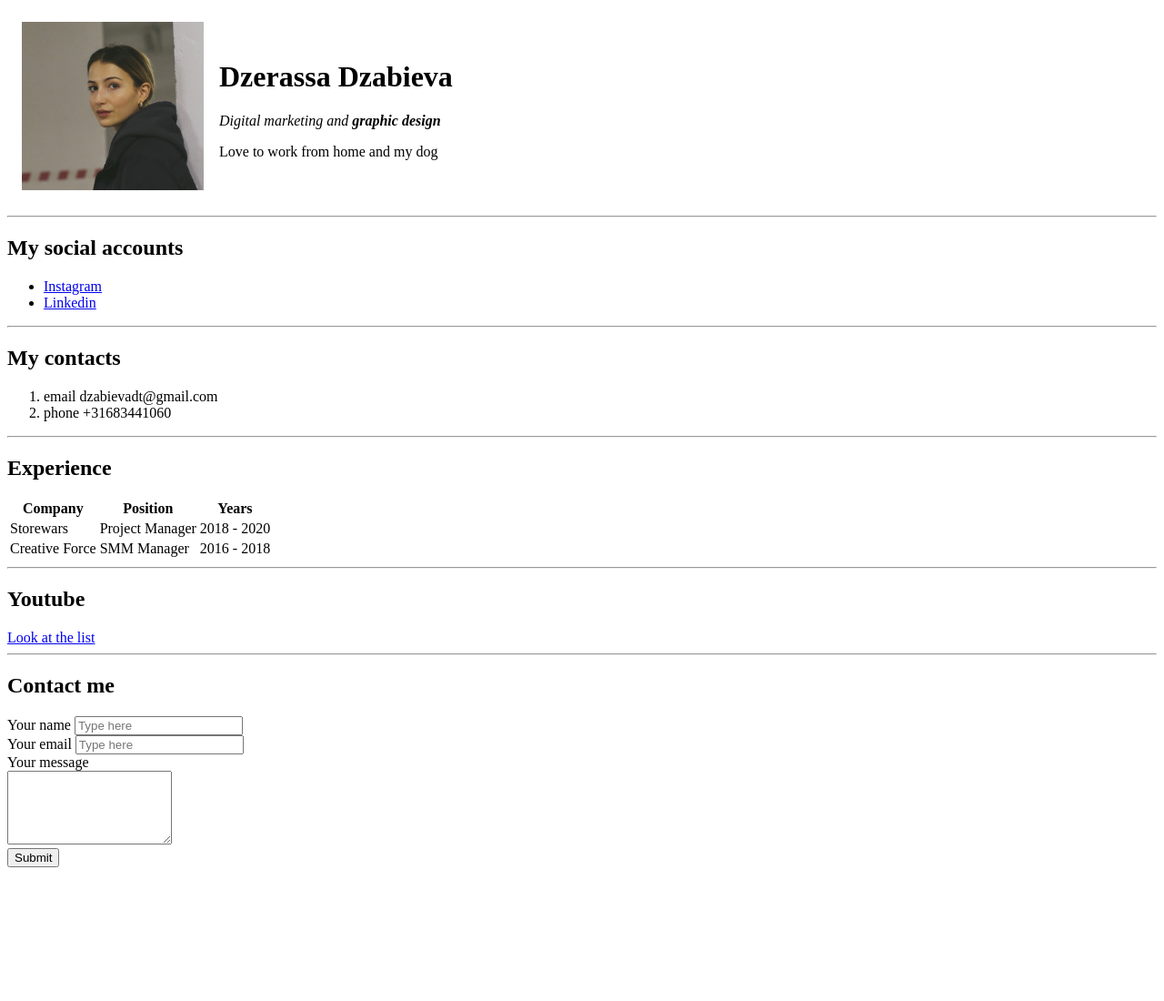
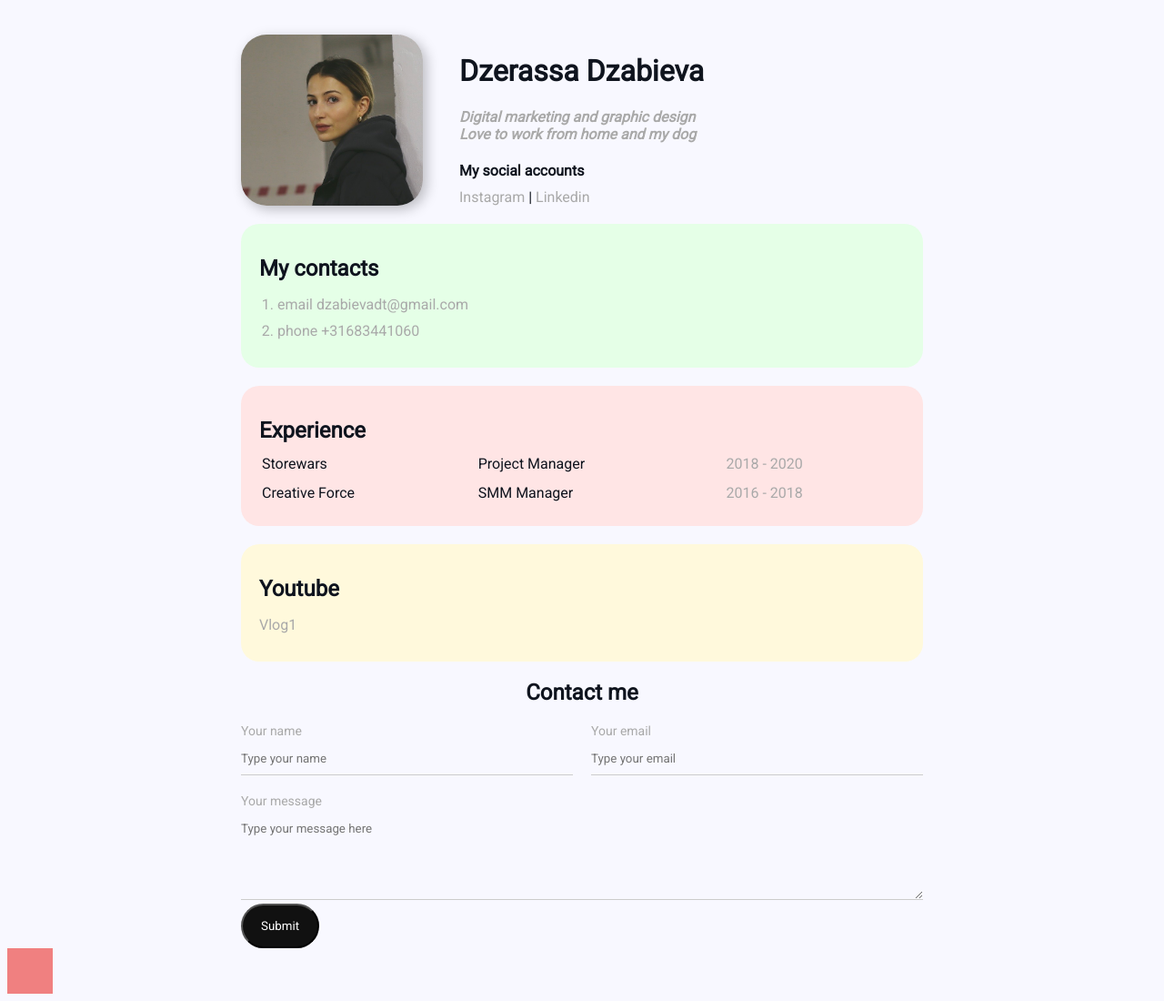
Before and after one commit to dzerassadz/cv, a plain HTML site: page index.html in a window 1280 px wide. Shown: the whole page at 91% size. Before the commit the page ends 961 px from the top, so only its background shows below. Drawn offline with Linux system fonts and the light colour scheme.

Commit message:
Add styles

```diff
--- a/index.html
+++ b/index.html
@@ -2,46 +2,46 @@
 <html>
 <head>
     <meta charset="UTF-8">
+    <meta name="keywords" content="dzerassa dzabieva, cv, marketing manager, resume" >
+    <meta name="description" content="website cv dzerassa dzabieva" >
     <title>Dzerassa CV</title>
+    <link rel="stylesheet" href="style.css">
 </head>
+
 <body>
-    <table cellspacing="15">
-<tr>
-    <td>
-        <img src="IMG_0982.jpg" width="200" alt="this is my picture">
-    </td>
-    <td>
+
+<div class="container">
+<div class="info">
+    <img src="IMG_0982.jpg"
+    alt="Dzerassa Dzabieva" class="avatar">
+
+ <div class="info-text">
  <h1>Dzerassa Dzabieva</h1>
-        <p> <em>  Digital marketing and <strong> graphic design</strong></em></p>
+<p>  Digital marketing and graphic design</p>
 <p>Love to work from home and my dog</p>
-    </td>
-</tr>
 
-    </table>
+<h4>My social accounts</h4>
 
-<hr>
+<a href="https://instagram.com/dzer.a" target="_blank"> Instagram </a>
+|
+<a href="https://linkedin.com/in/dzeradzabieva/" target="_blank"> Linkedin </a>
 
-<h2>My social accounts</h2>
-<ul>
-    <li> <a href="https://instagram.com/dzer.a" target="_blank"> Instagram </a></li>
-    <li><a href="https://linkedin.com/in/dzeradzabieva/" target="_blank"> Linkedin </a></li>
-</ul>
-<hr>
+</div>
+ </div>
+
+
+    <div class="card bg-green">
         <h2>My contacts</h2>
-<ol>
+        <ol class="list">
             <li>email dzabievadt@gmail.com</li>
             <li>phone +31683441060</li>
         </ol>
+        </div>
 
-<hr>
 
+    <div class="card bg-red">
         <h2>Experience</h2>
-<table>
-        <tr>
-            <th>Company</th>
-            <th>Position</th>
-            <th>Years</th>
-        </tr>
+        <table class="table">
                 <tr>
                     <td>Storewars</td>
                     <td>Project Manager</td>
@@ -53,36 +53,48 @@
                     </tr>
 
         </table>
+        </div>
 
-<hr>
 
+
+    <div class="card bg-yellow">
     <h2>Youtube</h2>
-<a href="youtube.html">Look at the list</a>
+    <ul class="link-list">
+        <li>
+            <a href="https://www.youtube.com/channel/UC5-NRne6gxBD3P5L8XqoqUQ">Vlog1</a>
+        </li>
+        </ul>
+    </div>
 
-<hr>
-
+<div class="contact">
     <h2>Contact me </h2>
 
     <form action="/">
+        <div class="row">
+            <div class="form-group">
             <label for="name">Your name</label>
         <input type="text" id="name"
-placeholder="Type here">
+        placeholder="Type your name">
+    </div>
 
-<br>
-
+    <div class="form-group">
         <label for="email">Your email</label>
         <input type="email" id="email"
-placeholder="Type here">
+        placeholder="Type your email">
+    </div>
+    </div>
+<div class="form-group">
+    <label for="text">Your message</label>
+    <textarea id="text" cols="20" rows="5" placeholder="Type your message here"></textarea>
+</div>
 
-<br>
+    <input class="btn" type="submit" value="Submit">
+    </form>
+</div>
+</div>
 
-<label for="text">Your message</label>
-<br>
-<textarea id="text" cols="20" rows="5"></textarea>
-
-<br>
-
-<input type="submit" value="Submit">
-</form>
+<div class="position">
+    <div class="box"></div>
+</div>
 </body>
 </html>
--- /dev/null
+++ b/style.css
@@ -0,0 +1,179 @@
+@import url('https://fonts.googleapis.com/css2?family=Roboto&display=swap');
+
+body {
+    font-size: 16px;
+    font-family: 'Roboto', sans-serif;
+    font-weight: normal;
+    background-color: #F8F8FF;
+    color: #0f141e;
+}
+
+a {
+    color: #A9A9A9;
+    text-decoration: none;
+}
+
+a:hover {
+    text-decoration: underline;
+}
+
+/* a:visited {
+    color: blue;
+} */
+
+.container {
+    max-width: 750px;
+    margin: auto;
+    padding-top: 30px;
+}
+
+.avatar {
+    width: 200px;
+    border-radius: 28px;
+    box-shadow: 4px 4px 14px rgba(0, 0, 0, .25);
+}
+
+.info {
+    display: flex;
+    margin-bottom: 20px;
+}
+
+@media (max-width: 700px) {
+    .info {
+        text-align: center;
+        display: block;
+    }
+}
+.info-text {
+margin-left: 40px;
+}
+
+.info-text h4 {
+    margin-bottom: 10px;
+}
+
+.info-text p {
+    font-weight: bold;
+    font-style: italic;
+    color: #A9A9A9;
+    margin: 0;
+}
+
+.info-text h2 {
+    margin-bottom: 10px;
+}
+
+
+.card {
+    border-radius: 20px;
+    padding: 15px 20px;
+    margin-bottom: 20px;
+}
+
+.list {
+    padding: 0 20px;
+}
+
+.list li {
+    color: #A9A9A9;
+    margin-bottom: 10px;
+}
+
+
+.card h2 {
+    margin-bottom: 10px;
+}
+
+.bg-yellow {
+    background: #fff9dc;
+
+}
+
+.bg-red {
+    background: #ffe5e5;
+
+}
+.bg-green {
+    background: #e5ffe7;
+}
+
+.table {
+    width: 100%;
+}
+
+.table td {
+    padding-bottom: 10px;
+}
+
+
+.table td:nth-child(3) {
+color: #A9A9A9;
+}
+
+.link-list {
+    list-style: none;
+    padding: 0;
+}
+
+.link-list li {
+    margin-bottom: 10px;
+}
+
+.contact h2{
+    text-align: center;
+}
+
+.form-group label {
+    display: block;
+    font-size: 14px;
+    color: #A9A9A9;
+}
+
+.form-group input,
+.form-group textarea {
+    width: 100%;
+    box-sizing: border-box;
+    border: none;
+    background: transparent;
+    border-bottom: 1px solid #ccc;
+    color: #000;
+    padding: 15px 0 10px;
+    outline: none;
+    font-family: inherit;
+}
+
+.row {
+    display: flex;
+    margin-bottom: 20px;
+}
+
+.row > .form-group {
+    width: 50%;
+    margin-right: 20px;
+}
+
+.row > .form-group:last-child {
+    margin-right: 0;
+}
+
+.btn {
+    background-color: #111;
+    color: #fff;
+    padding: 15px 20px;
+    font-family: inherit;
+    cursor: pointer;
+    border-radius: 28px;
+}
+
+.btn:hover {
+    opacity: 0.9;
+}
+
+/* position */
+
+
+.box {
+    width: 50px;
+    height: 50px;
+    background: lightcoral;
+}
```
Lines whose indentation alone changed are shown as unchanged.
